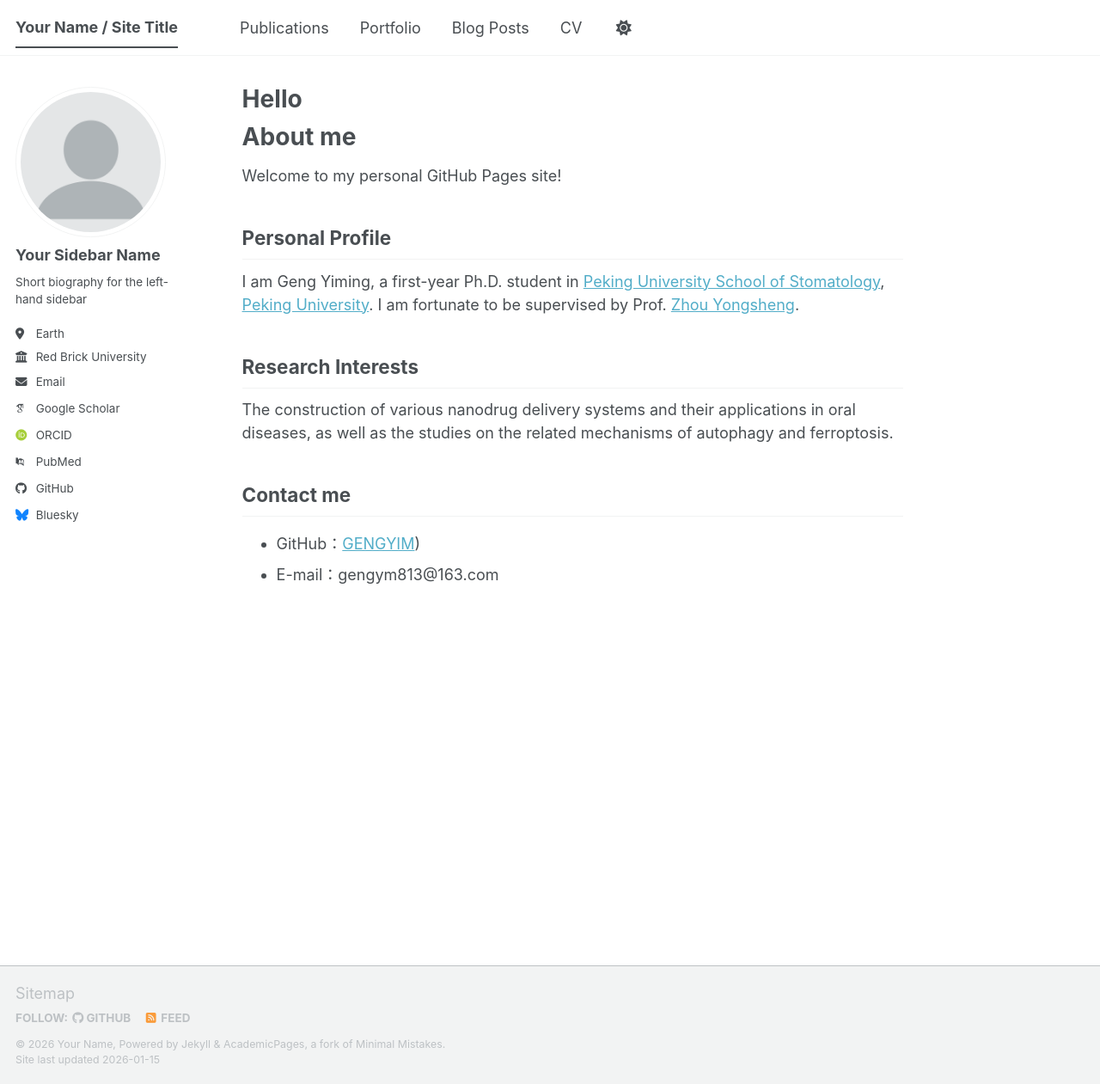
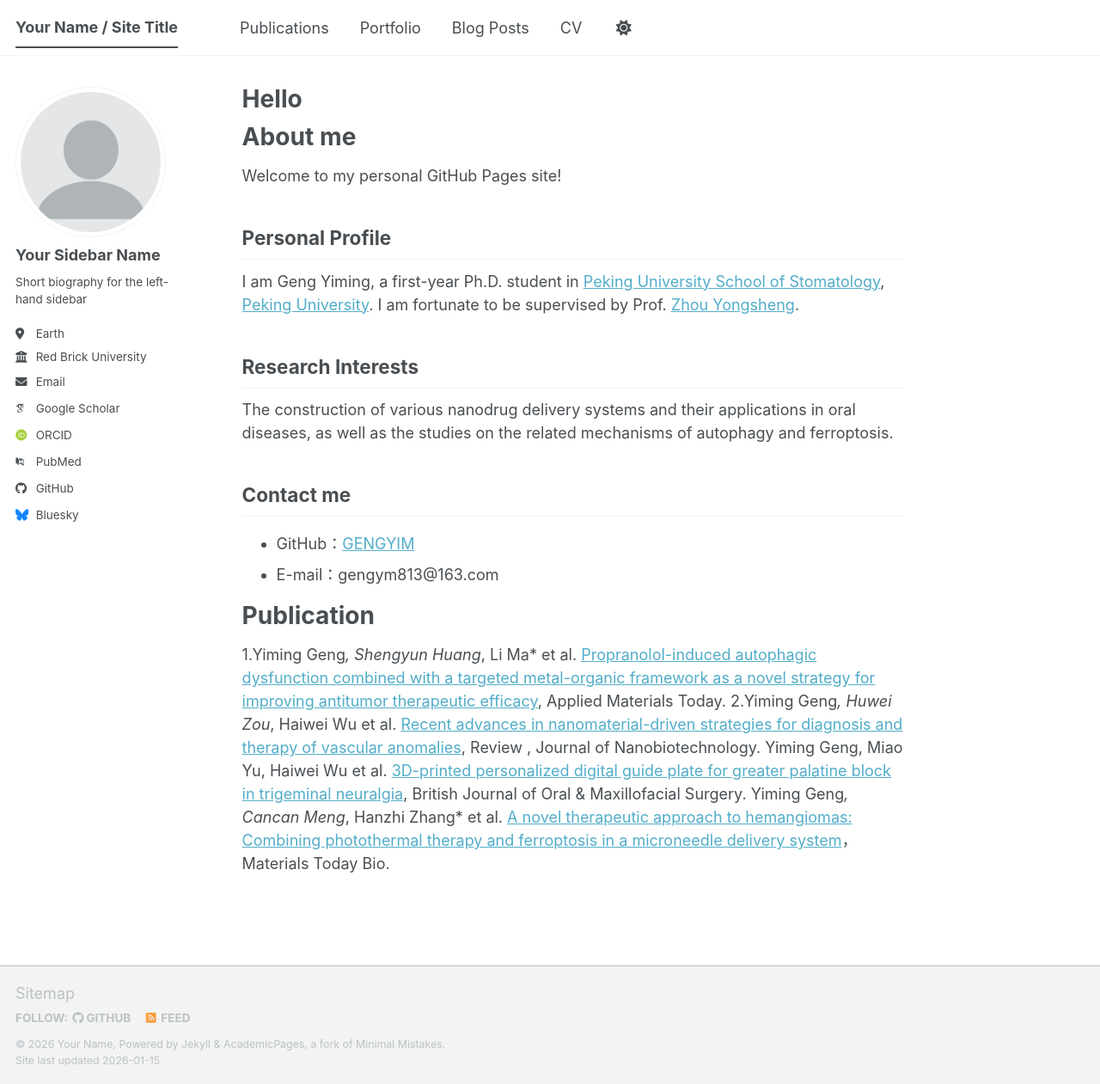
Before and after one commit to GENGYIM/GENGYIM.github.io, a Jekyll site: the page built from _pages/about.md, in a window 1280 px wide and 1261 px high. Shown: the whole window at 86% size. Built offline with Jekyll 4.4.1, drawn with Linux system fonts in a browser that asks for light colours; some web fonts are replaced; a script bundle is joined from its source files by our own code; library files that are not in the unit come from our copies.

Commit message:
Update about.md

```diff
--- a/_pages/about.md
+++ b/_pages/about.md
@@ -16,5 +16,11 @@
 The construction of various nanodrug delivery systems and their applications in oral diseases, as well as the studies on the related mechanisms of autophagy and ferroptosis.
 
 ## Contact me
-- GitHub：[GENGYIM](https://gengyim.github.io/))
+- GitHub：[GENGYIM](https://gengyim.github.io/)
 - E-mail：gengym813@163.com
+
+# Publication
+1.Yiming Geng*, Shengyun Huang*, Li Ma* et al. [Propranolol-induced autophagic dysfunction combined with a targeted metal-organic framework as a novel strategy for improving antitumor therapeutic efficacy](https://www.sciencedirect.com/science/article/pii/S2352940723001567), Applied Materials Today.
+2.Yiming Geng*, Huwei Zou*, Haiwei Wu et al. [Recent advances in nanomaterial-driven strategies for diagnosis and therapy of vascular anomalies](https://link.springer.com/article/10.1186/s12951-024-02370-2), Review , Journal of Nanobiotechnology.
+Yiming Geng, Miao Yu, Haiwei Wu et al. [3D-printed personalized digital guide plate for greater palatine block in trigeminal neuralgia](https://www.sciencedirect.com/science/article/pii/S0266435624000160), British Journal of Oral & Maxillofacial Surgery.
+Yiming Geng*, Cancan Meng*, Hanzhi Zhang* et al. [A novel therapeutic approach to hemangiomas: Combining photothermal therapy and ferroptosis in a microneedle delivery system](https://www.sciencedirect.com/science/article/pii/S2590006425003072)，Materials Today Bio.
```
